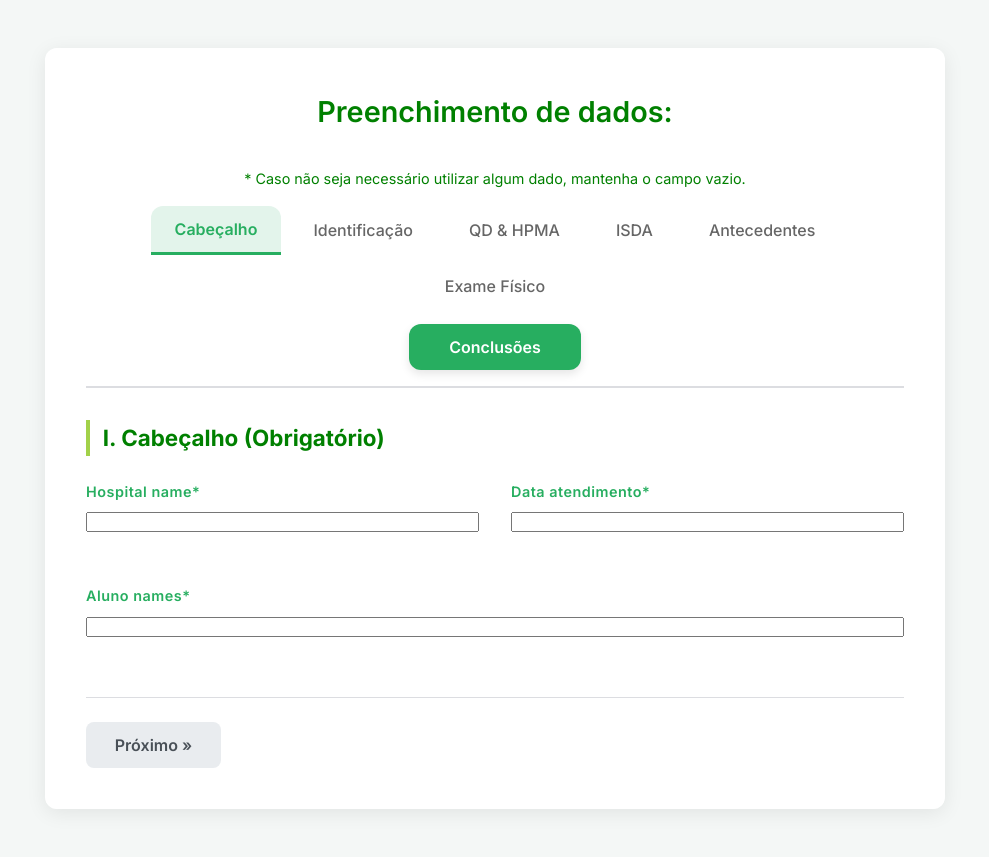
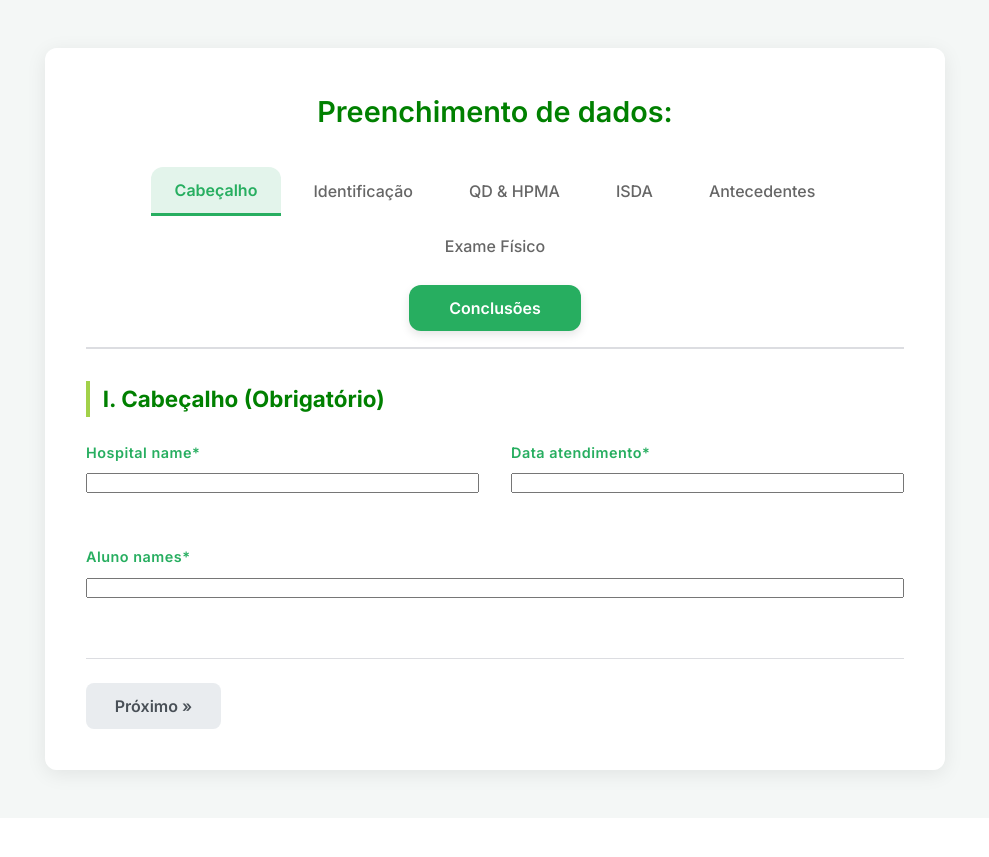
Before and after one commit to GuiVasconcellos/Anamnese_Project, a Django app: template generator/templates/generator/home.html in a window 1280 px wide. Shown: the part 60-917 px from the top of the page, without its empty margins (145-1134 px from the left). After the commit the page ends 847 px from the top, so only its background shows below. Run offline with Django 5.2, Linux system fonts and the light colour scheme; the template is opened without the code that fills it, so the values that code supplies are empty, except form fields; tables that the repository leaves empty hold one stand-in row (values such as "Sample post"); form fields are guessed from the names that the template uses.

Commit message:
sem mnsg

```diff
--- a/generator/templates/generator/home.html
+++ b/generator/templates/generator/home.html
@@ -4,9 +4,6 @@
 
 <div class="form-wrapper">
     <h2 class="form-title" style="color: green">Preenchimento de dados:</h2>
-    <p style="text-align: center; color: green; margin-bottom: 1rem; font-size: 0.9rem;">
-        * Caso não seja necessário utilizar algum dado, mantenha o campo vazio.
-    </p>
 
     <form method="post" action="{% url 'generate_txt' %}" class="anamnese-form" novalidate>
         {% csrf_token %}
```
